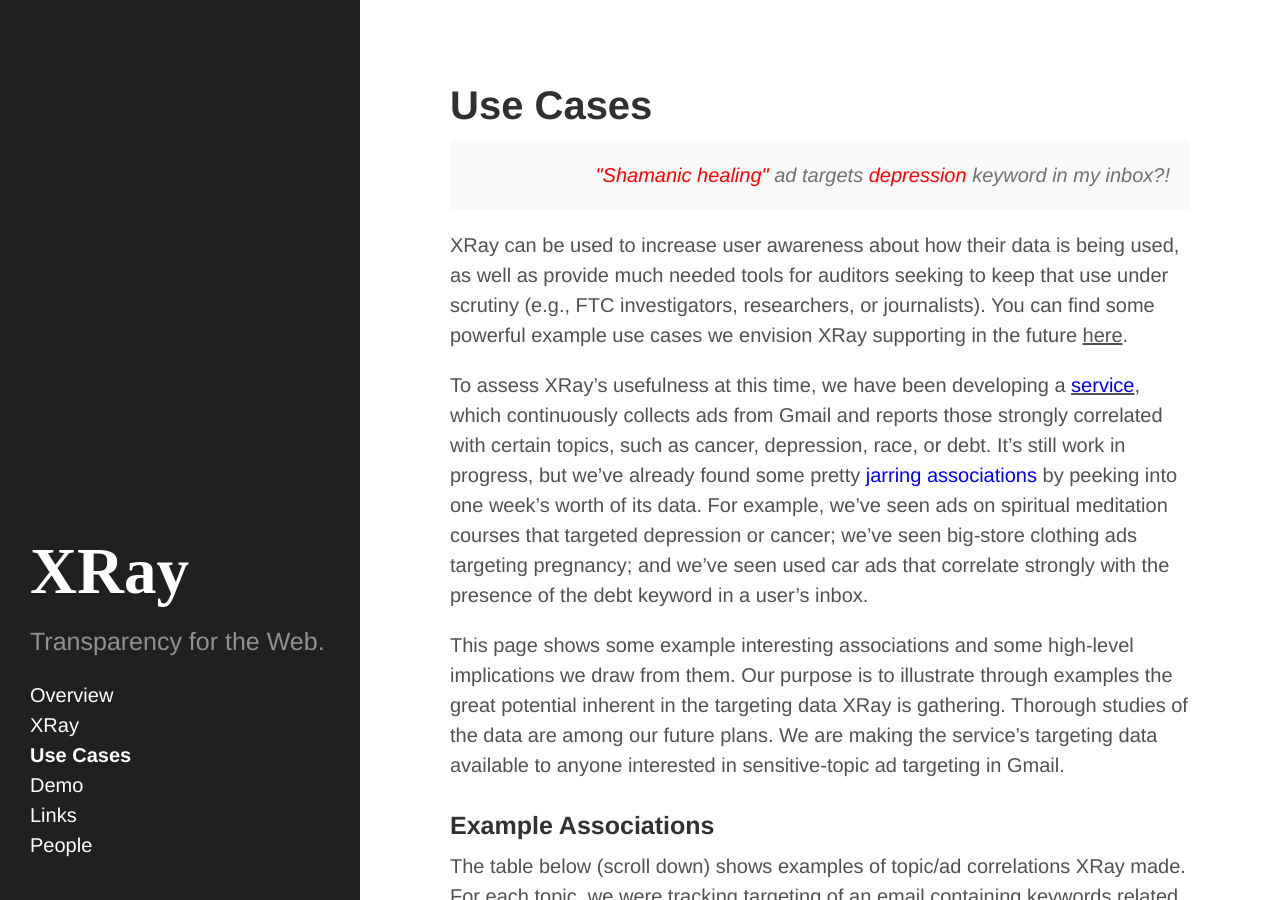
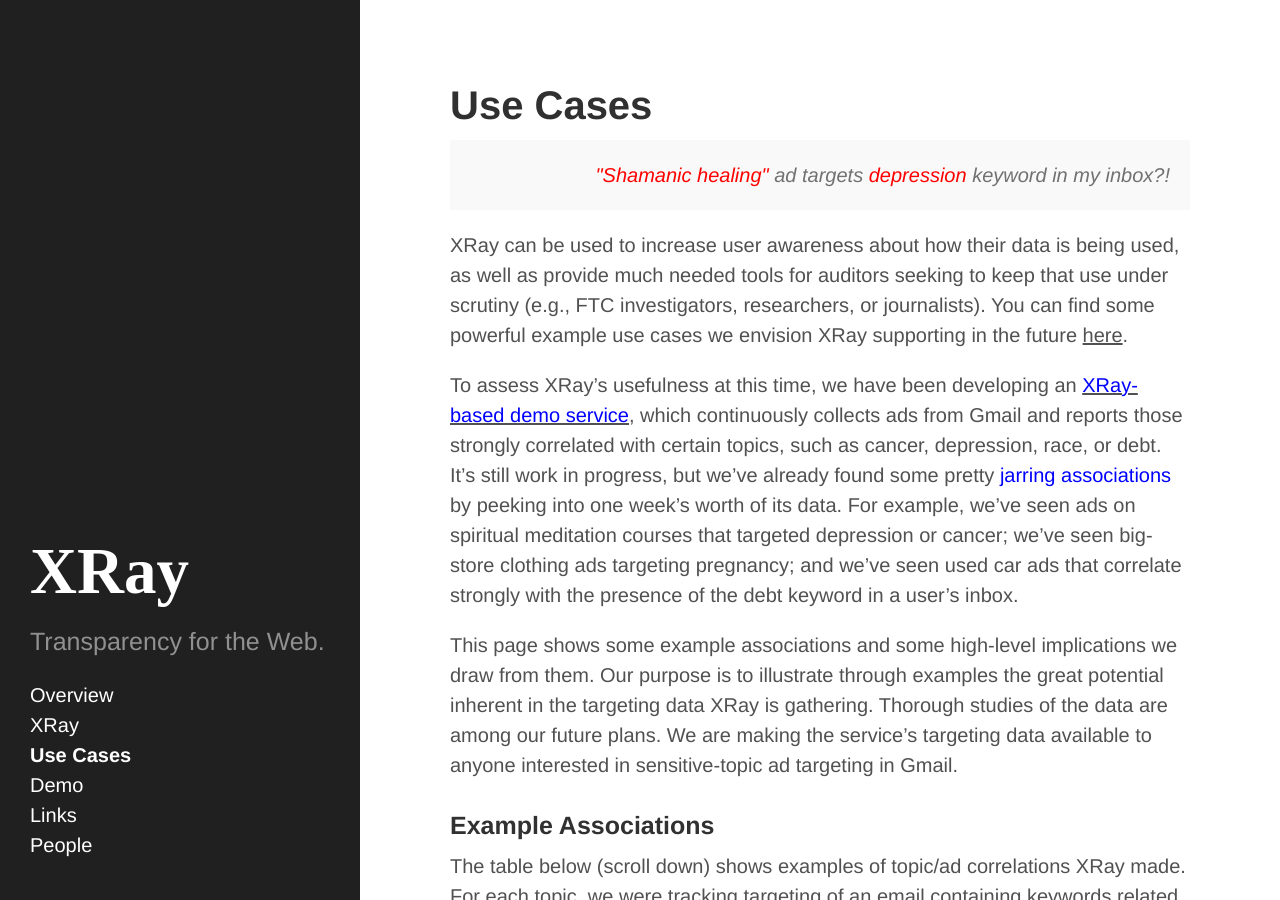
Before and after one commit to columbia/xray, a Jekyll site: the page built from 3-use-cases.md, in a window 1280 px wide and 900 px high. Built offline with Jekyll 4.4.1, drawn with Linux system fonts in a browser that asks for light colours; Markdown is read by kramdown in place of the engine named in the settings.

Commit message:
last fiddle

```diff
--- a/3-use-cases.md
+++ b/3-use-cases.md
@@ -14,8 +14,8 @@ scrutiny (e.g., FTC investigators, researchers, or journalists).  You can find
 some powerful example use cases we envision XRay supporting in the future
 [here]({{ site.baseurl }}/scenarios/).
 
-To assess XRay's usefulness at this time, we have been developing a
-<a href="{{ site.baseurl }}/4-gmail-demo/"><font color="blue">service</font></a>,
+To assess XRay's usefulness at this time, we have been developing an
+<a href="{{ site.baseurl }}/4-gmail-demo/"><font color="blue">XRay-based demo service</font></a>,
 which continuously collects ads from Gmail and reports those strongly correlated
 with certain topics, such as cancer, depression, race, or debt.  It's still work
 in progress, but we've already found some pretty <font color="blue">jarring
@@ -24,7 +24,7 @@ we've seen ads on spiritual meditation courses that targeted depression or cance
 we've seen big-store clothing ads targeting pregnancy; and we've seen used car
 ads that correlate strongly with the presence of the debt keyword in a user's inbox.
 
-This page shows some example interesting associations and some high-level
+This page shows some example associations and some high-level
 implications we draw from them.  Our purpose is to illustrate through
 examples the great potential inherent in the targeting data XRay is gathering.
 Thorough studies of the data are among our future plans.  We are making the
```
